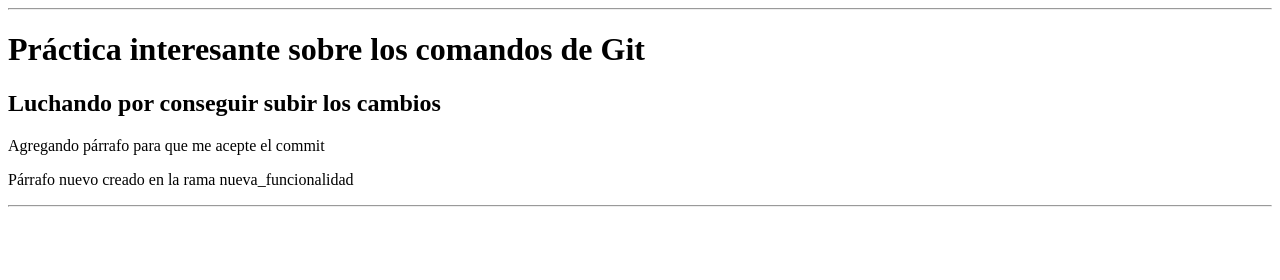
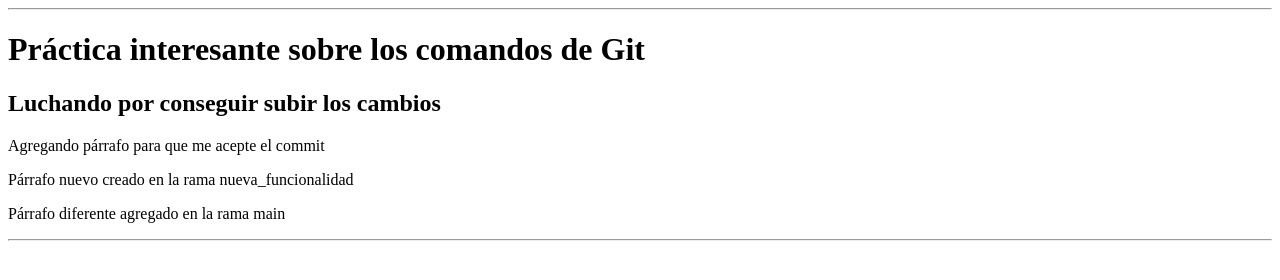
Before and after one commit to TonyVirues/Comandos_git, a plain HTML site: page index.html in a window 1280 px wide. Drawn offline with Linux system fonts and the light colour scheme.

Commit message:
parrafo_agregado_main

```diff
--- a/index.html
+++ b/index.html
@@ -12,6 +12,7 @@
     <h2>Luchando por conseguir subir los cambios</h2>
     <p>Agregando párrafo para que me acepte el commit</p>
     <p>Párrafo nuevo creado en la rama nueva_funcionalidad</p>
+    <p>Párrafo diferente agregado en la rama main</p>
     <hr>
 </body>
 </html>
```
